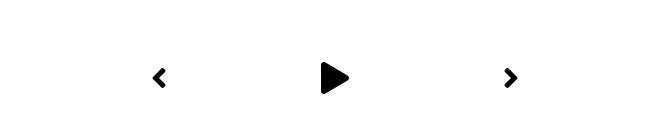
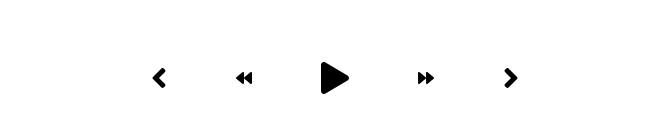
Before and after one commit to slawoe/react-musicapp, a React (Create React App) app: page / in a window 1280 px wide. Shown: the part 530-662 px from the top of the page, without its empty margins (305-974 px from the left). Built offline with nearby package versions, Linux system fonts and the light colour scheme.

Commit message:
Add icons and function for fast forward and backward

```diff
--- a/src/components/Player.js
+++ b/src/components/Player.js
@@ -6,6 +6,8 @@ import {
   faAngleLeft,
   faAngleRight,
   faPause,
+  faForward,
+  faBackward,
 } from "@fortawesome/free-solid-svg-icons";
 
 const Player = ({ currentSong, isPlaying, setIsPlaying }) => {
@@ -32,6 +34,12 @@ const Player = ({ currentSong, isPlaying, setIsPlaying }) => {
     audioRef.current.currentTime = e.target.value;
     setSongInfo({ ...songInfo, currentTime: e.target.value });
   };
+  const fastForward = () => {
+    audioRef.current.currentTime += 10;
+  };
+  const fastBackward = () => {
+    audioRef.current.currentTime -= 10;
+  };
   return (
     <div className="player">
       <div className="time-control">
@@ -48,10 +56,20 @@ const Player = ({ currentSong, isPlaying, setIsPlaying }) => {
       <div className="play-control">
         <FontAwesomeIcon className="skip-back" icon={faAngleLeft} size="2x" />
         <FontAwesomeIcon
+          className="fast-backward"
+          icon={faBackward}
+          onClick={fastBackward}
+        />
+        <FontAwesomeIcon
           onClick={playSongHandler}
           className="play"
           icon={!isPlaying ? faPlay : faPause}
           size="2x"
+        />
+        <FontAwesomeIcon
+          className="fast-forward"
+          icon={faForward}
+          onClick={fastForward}
         />
         <FontAwesomeIcon
           className="skip-forward"
```
